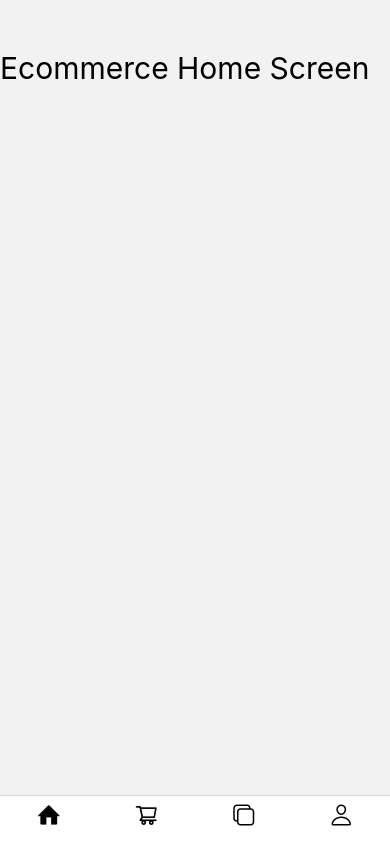
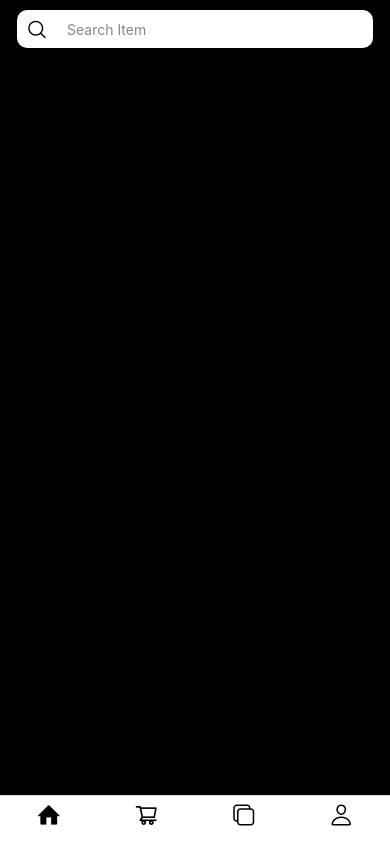
Before and after one commit to FernandoGarcia-tec/EcommerceApp, a React Native app: screen /Home in a window 390 px wide. Built offline with nearby package versions, Linux system fonts and the light colour scheme.

Commit message:
componente campo busqueda y ingresar datos

```diff
--- /dev/null
+++ b/Src/Components/HeaderComponent.tsx
@@ -0,0 +1,36 @@
+import { View, Text, StyleSheet, Pressable, TextInput } from 'react-native';
+import React, { useState } from 'react';
+import { Entypo, AntDesign, Ionicons } from "@expo/vector-icons"
+
+interface IHeaderParams {
+    goToPrevios?: () => void;
+    search?: () => void;
+    cartlenght?: number;
+    goToCartScreen?: () => void;
+}
+
+export const HeaderComponent = ({ goToPrevios, search, cartlenght, goToCartScreen }: IHeaderParams) => {
+    const [searchInput, setSearchInput] = useState("");
+    console.log("searchInput", searchInput);
+    return (
+        // Este componente es un encabezado que contiene un campo de búsqueda
+        <View style={{ backgroundColor: "#000", padding: 10, flexDirection: "row", alignItems: "center" }}>
+            {/* campo de busqueda */}
+            <Pressable style={{ flexDirection: "row", alignItems: "center", marginHorizontal: 7, gap: 10, backgroundColor: "white", borderRadius: 10, height: 38, flex: 1 }}>
+                {/* Icono de búsqueda */}
+                <Pressable style={{ padding: 10 }} onPress={search}>
+                    <AntDesign name="search1" size={20} color="black" />
+                </Pressable>
+
+                {/* Campo de texto */}
+                <TextInput
+                    style={{ flex: 1, height: '100%', padding: 0 }}
+                    value={searchInput}
+                    onChangeText={setSearchInput}
+                    placeholder="Search Item"
+                    placeholderTextColor="#888"/>
+            </Pressable>
+
+        </View>
+    )
+}
--- a/Src/Screens/HomeScreens.tsx
+++ b/Src/Screens/HomeScreens.tsx
@@ -1,11 +1,14 @@
+import { BottomTabScreenProps } from "@react-navigation/bottom-tabs";
 import react from "react";
-import { View, Text } from "react-native";
+import { View, Text, SafeAreaView, Platform } from "react-native";
+import { TabStackScreenProps } from "../Navigations/TabNavigator";
+import { HeaderComponent } from "../Components/HeaderComponent";
 
-const HomeScreen = () => {
+const HomeScreen = ({navigation,route}:TabStackScreenProps<"Home">) => {
     return (
-        <View>
-            <Text style={{ fontSize: 30, marginTop:50 }}>Ecommerce Home Screen</Text>
-        </View>
+        <SafeAreaView style={{ padding: Platform.OS === "android" ? 40 : 0, flex: 1, backgroundColor: "#000" }}>
+            <HeaderComponent />
+        </SafeAreaView>
     )
 }
 export default HomeScreen;
```
